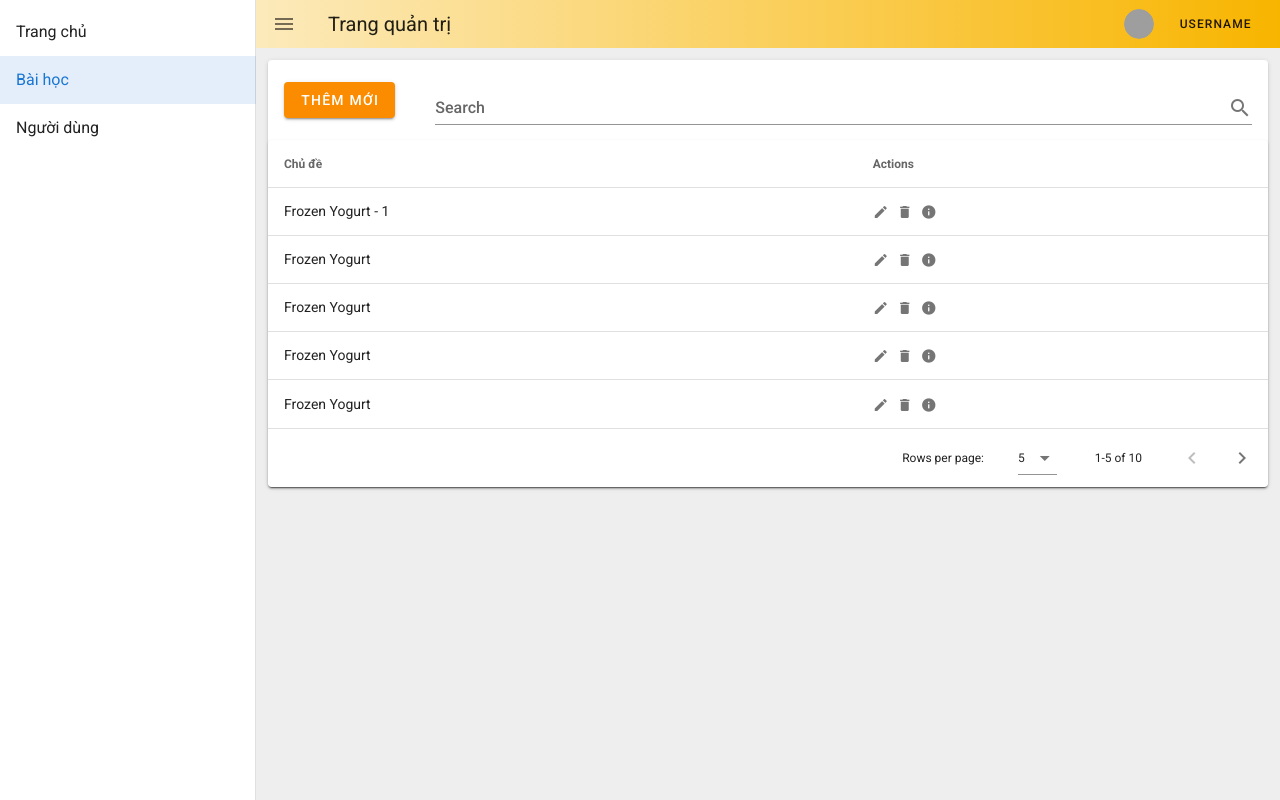
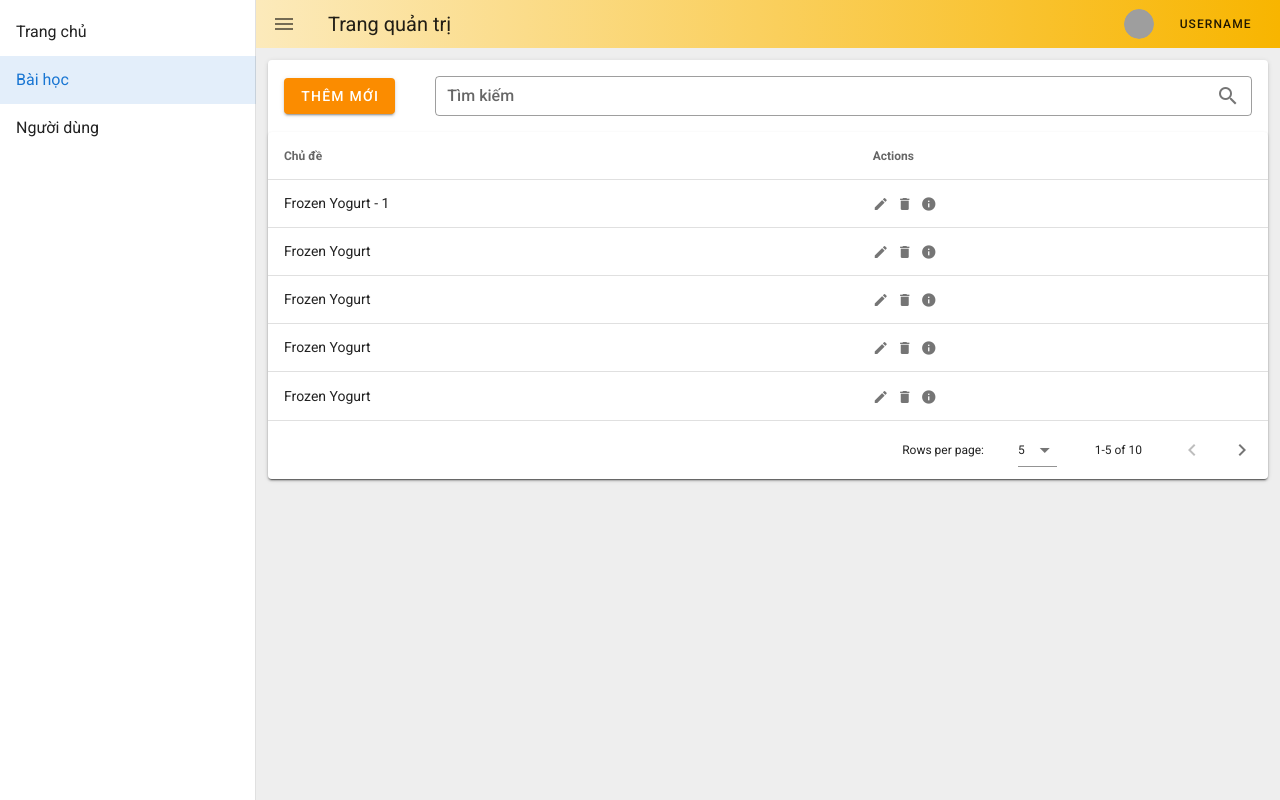
Before and after one commit to datduong56/easy-vietnamese-dashboard, a Vue app: page /lessons in a window 1280 px wide. Built offline with nearby package versions, Linux system fonts and the light colour scheme; grey boxes are pictures that could not be loaded.

Commit message:
feat: style for searchbar

```diff
--- a/src/views/lesson.vue
+++ b/src/views/lesson.vue
@@ -6,10 +6,12 @@
         <v-text-field
           v-model="search"
           append-icon="mdi-magnify"
-          label="Search"
-          single-line
           hide-details
-        ></v-text-field>
+          outlined
+          label="Tìm kiếm"
+          dense
+          clearable
+        />
       </v-card-title>
       <v-data-table
         :headers="headers"
```
